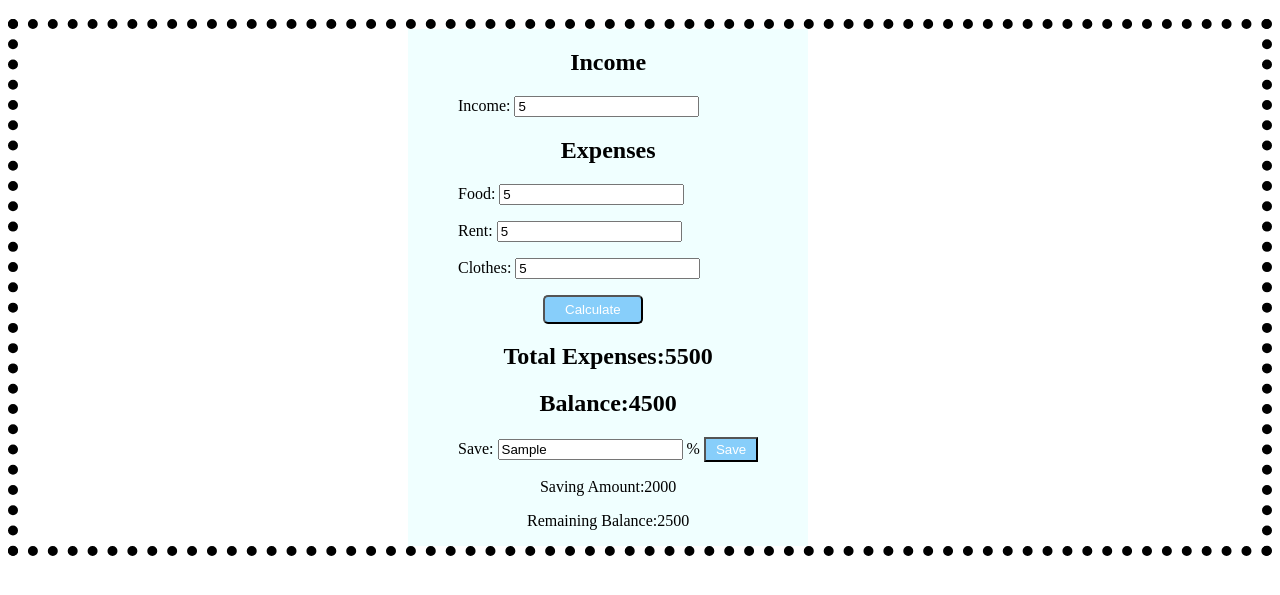
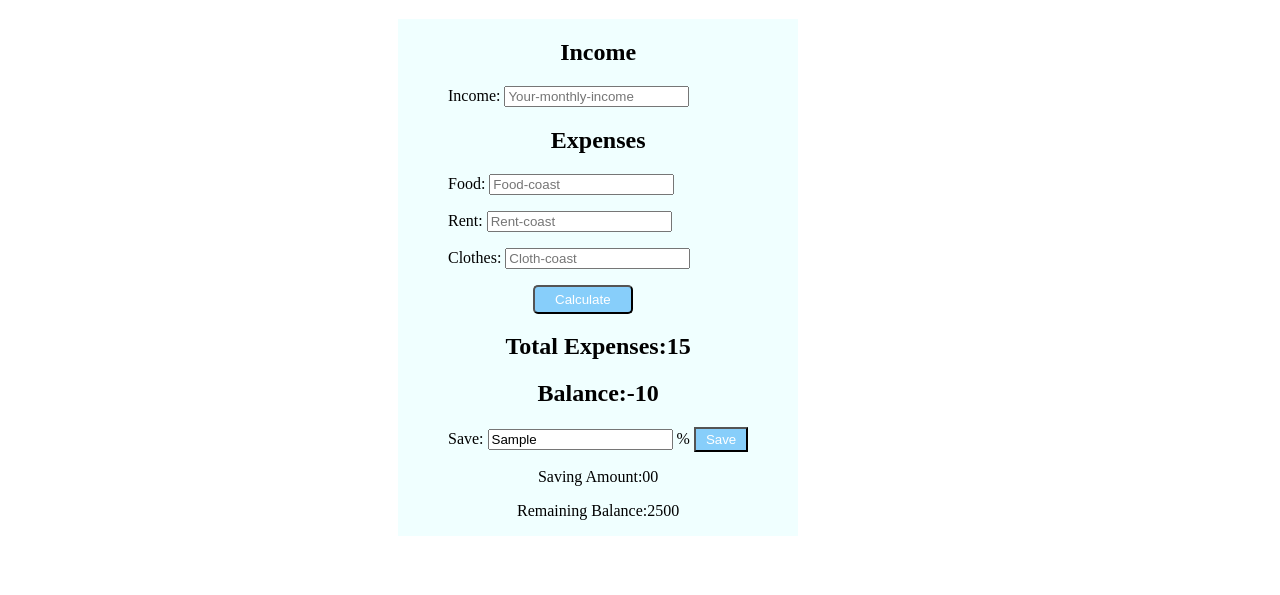
Before and after one commit to MDBADSHA7/Money-master, a plain HTML site: page index.html in a window 1280 px wide. Both pictures are taken after typing "5", "5", "5", "5", "Sample" into the empty fields and a click on the button "Calculate". Shown: the part 61-656 px from the top of the page. Drawn offline with Linux system fonts and the light colour scheme.

Commit message:
first-commit

```diff
--- a/index.html
+++ b/index.html
@@ -18,16 +18,17 @@
             <div class="border"><img src="image/money-3.jfif.crdownload" alt=""></div>
             <div class="pad">
                 <h2>Income</h2>
-                <p>Income: <input type="number" placeholder="10000"></p>
+                <p>Income: <input id="monthly-income" type="number" placeholder="Your-monthly-income"></p>
                 <h2>Expenses</h2>
-                <p id="food">Food: <input type="number" placeholder="3000"></p>
-                <p id="rent">Rent: <input type="number" placeholder="2000"></p>
-                <p id="cloth">Clothes: <input type="number" placeholder="500"></p>
+                <p>Food: <input id="food" type="number" placeholder="Food-coast"></p>
+                <p>Rent: <input id="rent" type="number" placeholder="Rent-coast"></p>
+                <p>Clothes: <input id="cloth" type="number" placeholder="Cloth-coast"></p>
                 <button id="first-click" class="calculate">Calculate</button>
-                <h2>Total Expenses:5500</h2>
-                <h2>Balance:4500</h2>
-                <p>Save: <input type="text" placeholder="20"> % <button class="save">Save</button></p>
-                <p class="final-amount">Saving Amount:2000</p>
+                <h2>Total Expenses:<span id="expanse-total">00</span></h2>
+                <h2>Balance:<span id="rest-balance">00</span></h2>
+                <p>Save: <input id="saving-money" type="text" placeholder="give number of parcentage"> % <button
+                        id="save">Save</button></p>
+                <p class="final-amount">Saving Amount:<span id="saving-count">00</span></p>
                 <p class="final-balance">Remaining Balance:2500</p>
             </div>
         </div>
--- a/js/money.js
+++ b/js/money.js
@@ -1,5 +1,39 @@
 document.getElementById("first-click").addEventListener("click", function () {
+    const monthlyIncomeInput = document.getElementById("monthly-income");
+    const monthlyIncome = monthlyIncomeInput.value;
+    const newIncomeTotal = parseFloat(monthlyIncome);
+    // console.log(newIncomeTotal);
     const foodInput = document.getElementById("food");
-    const foodTotal = foodInput.value;
-    foodInput.value = parseInt(foodTotal)
-})
+    const foodCoast = foodInput.value;
+    const foodTotal = parseFloat(foodCoast);
+    const rentInput = document.getElementById("rent");
+    const rentCoast = rentInput.value;
+    const rentTotal = parseFloat(rentCoast)
+    const clothInput = document.getElementById("cloth");
+    const clothCoast = clothInput.value;
+    const clothTotal = parseFloat(clothCoast);
+    const totalCalculation = foodTotal + rentTotal + clothTotal;
+    // console.log(totalCalculation);
+    // Update total expances
+    const finalExpanse = document.getElementById("expanse-total");
+    const totalCoastText = finalExpanse.innerText;
+    const newUpdateTotal = parseFloat(totalCoastText);
+    const finalTotal = newUpdateTotal + totalCalculation;
+    finalExpanse.innerText = finalTotal;
+
+    // monthly-income
+    const finalBalance = document.getElementById("rest-balance");
+    const updateFinalBalanceText = finalBalance.innerText;
+    const newFinalBalance = parseFloat(updateFinalBalanceText);
+    const newBalance = newIncomeTotal - finalTotal;
+    finalBalance.innerText = newBalance;
+    // clear foodInput
+    foodInput.value = '';
+    rentInput.value = '';
+    clothInput.value = '';
+    monthlyIncomeInput.value = '';
+});
+// saving money count
+document.getElementById("save").addEventListener("click", function () {
+
+});
--- a/style.css
+++ b/style.css
@@ -10,7 +10,7 @@ h2{
 .final-balance{
     text-align: center;
 }
-.save{
+#save{
     background-color: lightskyblue;
     padding-left: 10px;
     padding-right: 10px;
@@ -31,7 +31,7 @@ color: white;
 .main-part{
     display: flex;
     margin: auto;
-    border: 10px dotted;
+    border: 10px;
 }
 .woner{
     color: red;
```
